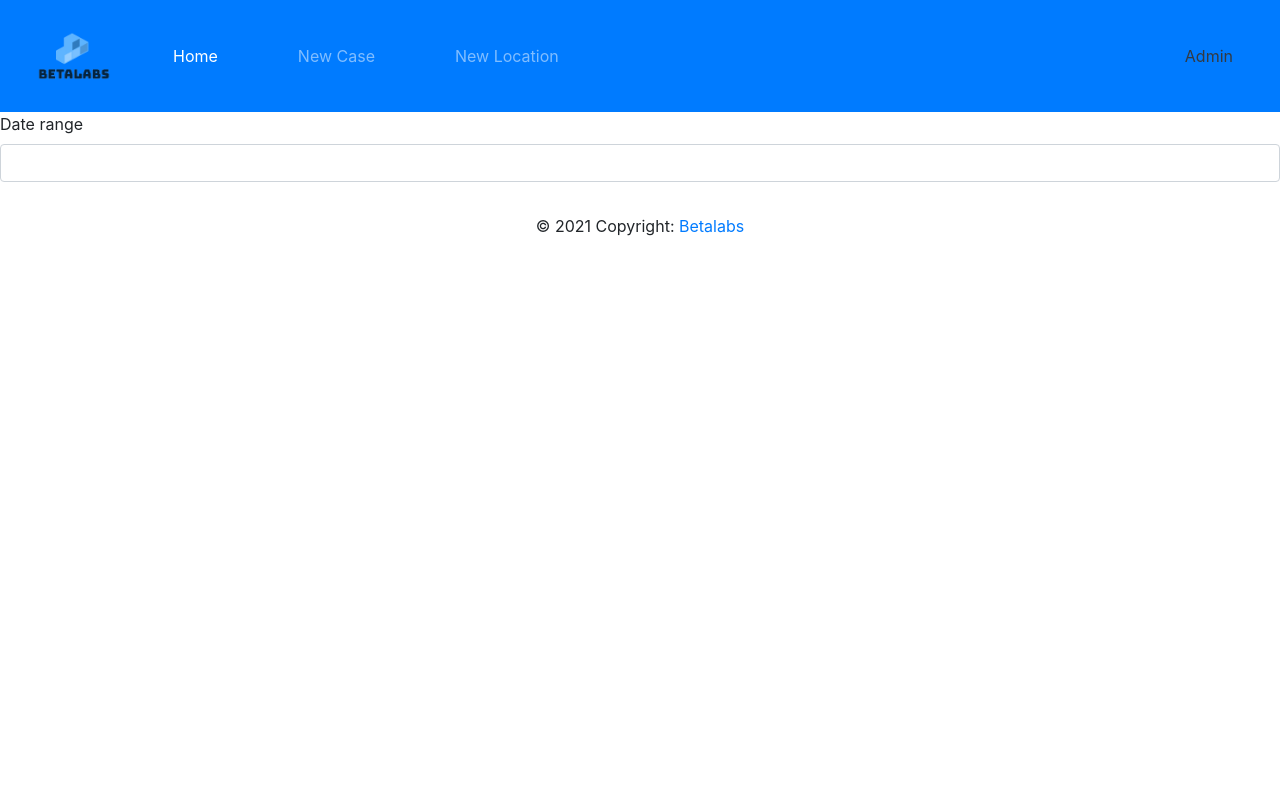
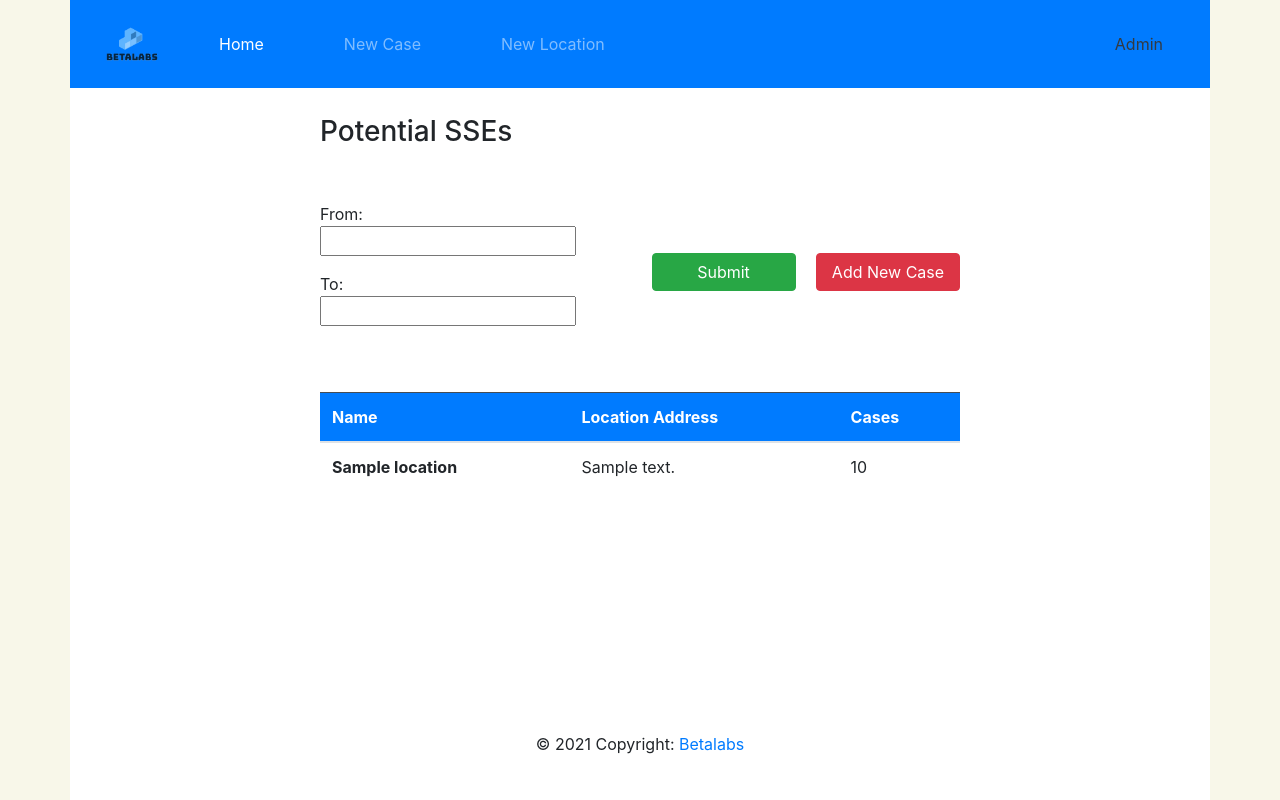
Before and after one commit to santiago-mooser/COMP3297, a Django app: page / in a window 1280 px wide. Run offline with Django 3.2, Linux system fonts and the light colour scheme; tables that the repository leaves empty hold one stand-in row (values such as "Sample post"); some libraries are stand-ins or nearby versions.

Commit message:
finished home page styling

```diff
--- a/sse_finder/forms.py
+++ b/sse_finder/forms.py
@@ -6,7 +6,7 @@ from .models import *
 
 
 class Homepage(forms.Form):
-    date_range = forms.DateField()
+    date_range = forms.DateField(label = '')
 
 
 class New_location(forms.Form):
--- /dev/null
+++ b/sse_finder/static/sse_finder/css/home.css
@@ -0,0 +1,71 @@
+
+.heading
+{
+    width: 100%;
+    height: 6rem;
+    margin-bottom: -2rem;
+    display: flex;
+    justify-content: center;
+    align-items: center;
+}
+
+.heading-inner
+{
+    width: 50vw;
+}
+
+h3
+{
+    display: block;
+    width: 70%;
+}
+
+.date-container
+{
+    width: 100%;
+    display: flex;
+    justify-content: center;
+}
+
+.date-form
+{
+    width: 50vw;
+    height: 30vh;
+    display: flex;
+    justify-content: space-between;
+}
+
+.dates
+{
+    display: flex;
+    flex-direction: column;
+    justify-content: center;
+}
+
+.buttons
+{
+    align-self: center;
+}
+
+.submit
+{
+    margin-right: 1rem;
+}
+
+.button
+{
+    width: 9rem;
+}
+
+.table-container
+{
+    display: flex;
+    justify-content: center;
+    align-items: center;
+    width: 100%;
+}
+
+.table-inner
+{
+    width: 50vw;
+}
--- /dev/null
+++ b/sse_finder/static/sse_finder/css/style.css
@@ -0,0 +1,36 @@
+.wrapper
+{
+    width: 100%;
+    min-height: 100vh;
+    display: flex;
+    flex-direction: column;
+    justify-content: start;
+    background-color: rgb(248, 247, 233);
+}
+
+.container
+{
+    min-height: 100vh;
+    padding: 0 !important;
+    background-color: white;
+}
+
+.logo
+{
+    height: 4.5rem;
+}
+
+.nav-item
+{
+    padding: 0 2rem;
+}
+
+.footer
+{
+    display: flex;
+    justify-content: center;
+    position: absolute;
+    left: 50%;
+    transform: translate(-50%, -50%);
+    bottom: 0;
+}
--- a/sse_finder/static/sse_finder/style.css
+++ /dev/null
@@ -1,9 +0,0 @@
-.logo
-{
-    height: 6rem;
-}
-
-.nav-item
-{
-    margin: 0 2rem;
-}
--- a/sse_finder/views.py
+++ b/sse_finder/views.py
@@ -3,6 +3,7 @@ from django.shortcuts import render
 from django.http.response import HttpResponse, HttpResponseRedirect
 from django.template import loader
 from .forms import Homepage
+from .models import Location
 
 # Create your views here.
 
@@ -15,6 +16,12 @@ def homepage(request):
 
     context.update({ "form": form })
 
+    locations = Location.objects.all()
+    for location in locations:
+        location.cases = 10
+
+    context.update({'locations': locations})
+    # print(context['locations'])
     return HttpResponse(template.render(context, request))
 
 def add_location(request):
--- a/templates/base.html
+++ b/templates/base.html
@@ -8,7 +8,8 @@
     <meta charset="UTF-8">
     <meta name="viewport" content="width=device-width, initial-scale=1.0">
 
-    <link rel="stylesheet" href="{% static 'sse_finder/style.css' %}">
+    <link rel="stylesheet" href="{% static 'sse_finder/css/style.css' %}">
+    {% block css %}{% endblock %}
     {# Load the tag library #}
     {% load bootstrap4 %}
 
@@ -23,7 +24,8 @@
 
 </head>
 <body>
-
+    <div class="wrapper">
+        <div class="container">
             <nav class="navbar navbar-expand-lg navbar-dark bg-primary">
 
                 <div class="container-fluid">
@@ -62,7 +64,7 @@
             {% endblock %}
 
             <!-- Footer -->
-    <footer class="page-footer font-small blue">
+            <footer class="page-footer font-small blue footer">
 
                 <!-- Copyright -->
                 <div class="footer-copyright text-center py-3">© 2021 Copyright:
@@ -72,6 +74,7 @@
 
             </footer>
             <!-- Footer -->
-
+        </div>
+    </div>
 </body>
 </html>
--- a/templates/pages/home.html
+++ b/templates/pages/home.html
@@ -1,5 +1,11 @@
 {% extends "base.html" %}
+{% load static %}
+
 {% load bootstrap4 %}
+
+{% block css %}
+    <link rel="stylesheet" href="{% static 'sse_finder/css/home.css' %}">
+{% endblock %}
 
 {% block title %}
     Home
@@ -7,6 +13,55 @@
 
 {% block content %}
 
-    {% bootstrap_form form %}
+    <div class="heading">
+        <div class="heading-inner">
+            <h3>Potential SSEs</h3>
+        </div>
+    </div>
+
+    <div class="date-container">
+        <div class="date-form">
+            <div class="dates">
+                From: {{ form.as_p }}
+                To: {{ form.as_p }}
+            </div>
+            <div class="buttons">
+                <button class="btn btn-success button submit">Submit</button>
+                <button class="btn btn-danger button">Add New Case</button>
+            </div>
+        </div>
+
+    </div>
+
+    <div class="table-container">
+        <div class="table-inner">
+            <table class="table">
+
+                <thead class="table-dark bg-primary">
+
+                <tr>
+                    <th scope="col">Name</th>
+                    <th scope="col">Location Address</th>
+                    <th scope="col">Cases</th>
+                </tr>
+
+                </thead>
+
+                <tbody>
+
+                    {% for location in locations %}
+                        <tr>
+                            <th scope="row">{{location}}</th>
+                            <td>{{location.Address}}</td>
+                            <td>{{location.cases}}</td>
+                        </tr>
+                    {% endfor %}
+
+                </tbody>
+
+            </table>
+        </div>
+    </div>
+
 
 {% endblock %}
```
Lines whose indentation alone changed are shown as unchanged.
